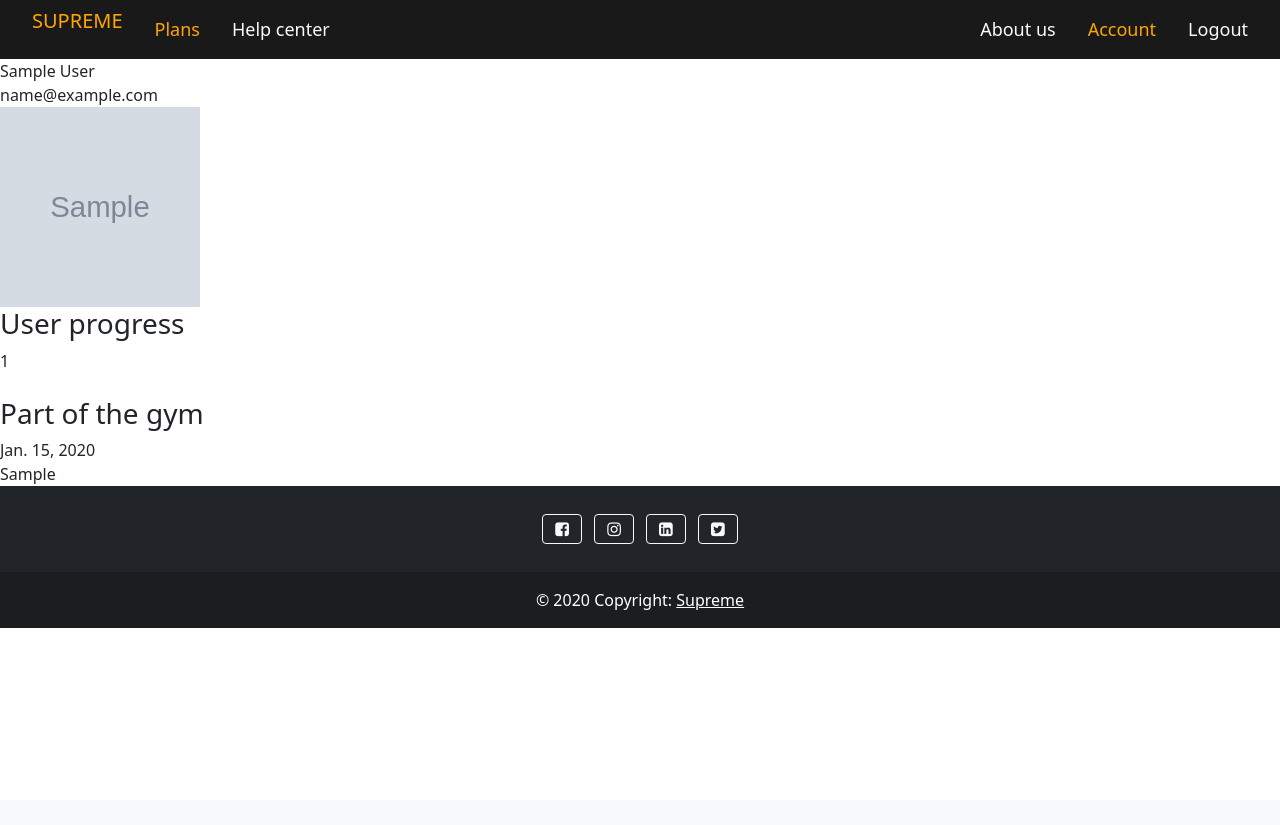
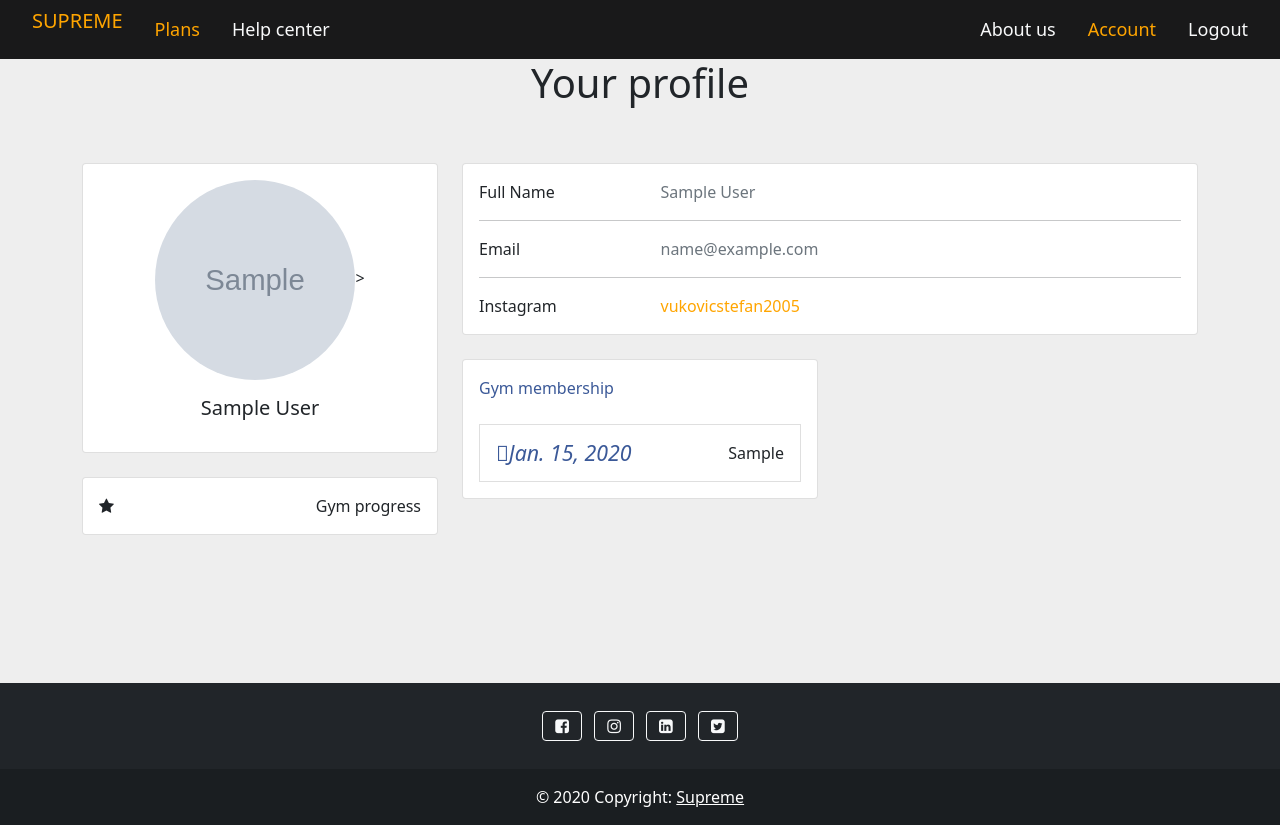
Before and after one commit to vstefan22/Gym-site, a Django app: page /account/ in a window 1280 px wide. Before the commit the page ends 628 px from the top, so only its background shows below. Run offline with Django 3.2, Linux system fonts and the light colour scheme; a user stored in the database is signed in; tables that the repository leaves empty hold one stand-in row (values such as "Sample post"); grey boxes marked "Sample" are stand-in pictures; parts of the project's set-up code (start-up, migrations or seed data) failed here and were passed over.

Commit message:
account page designed

```diff
--- a/gym_app/templates/gym_app/account.html
+++ b/gym_app/templates/gym_app/account.html
@@ -1,20 +1,87 @@
 {%extends 'gym_app/base.html'%} {%load static%} {%block content%}
-{{account.user.first_name}}
-{{account.user.last_name}}
-<br>
-{{account.user.email}}
-<br>
-<img src="{{account.profile_pic.url}}" style='width:200px; height:200px;' alt="">
-<br>
-<h3>User progress</h3>
-{{account.user_progress}}
-<br>
-<br>
-<h3>Part of the gym</h3>
-{%for pay in membership%}
-{{pay.date}}
-<br>
-{{pay.plan}}
-<br>
-{%endfor%}
+
+<section style="background-color: #eee;">
+    <h1 class="text-center">Your profile</h1>
+    <div class="container py-5">
+        <div class="row">
+            <div class="col-lg-4">
+                <div class="card mb-4">
+                    <div class="card-body text-center">
+                        <img src="{{account.profile_pic.url}}" style='width:200px; height:200px;' alt="avatar"
+                            class="rounded-circle img-fluid" style="width: 150px;">>
+
+
+                        <h5 class="my-3">{{account.user.first_name}} {{account.user.last_name}}</h5>
+                    </div>
+                </div>
+                <div class="card mb-4 mb-lg-0">
+                    <div class="card-body p-0">
+                        <ul class="list-group list-group-flush rounded-3">
+
+                            <li class="list-group-item d-flex justify-content-between align-items-center p-3">
+                                {% for i in stars%}
+                                <i class="fa fa-star"></i>
+                                {%endfor%}
+
+                                <p class="mb-0">Gym progress</p>
+                            </li>
+                        </ul>
+                    </div>
+                </div>
+            </div>
+            <div class="col-lg-8">
+                <div class="card mb-4">
+                    <div class="card-body">
+                        <div class="row">
+                            <div class="col-sm-3">
+                                <p class="mb-0">Full Name</p>
+                            </div>
+                            <div class="col-sm-9">
+                                <p class="text-muted mb-0">{{account.user.first_name}} {{account.user.last_name}}</p>
+                            </div>
+                        </div>
+                        <hr>
+                        <div class="row">
+                            <div class="col-sm-3">
+                                <p class="mb-0">Email</p>
+                            </div>
+                            <div class="col-sm-9">
+                                <p class="text-muted mb-0">{{account.user.email}}</p>
+                            </div>
+                        </div>
+                        <hr>
+                        <div class="row">
+                            <div class="col-sm-3">
+                                <p class="mb-0">Instagram</p>
+                            </div>
+                            <div class="col-sm-9">
+                                <p class="text-muted mb-0"><a href="https://www.instagram.com/vukovicstefan2005/"
+                                        style="color: orange; text-decoration: none;">vukovicstefan2005</a></p>
+                            </div>
+                        </div>
+                    </div>
+                </div>
+                <div class="row">
+                    <div class="col-md-6">
+                        <div class="card mb-4 mb-md-0">
+                            <div class="card-body">
+                                <p class="mb-4" style="color: #3b5998;">Gym membership
+                                </p>
+                                {%for pay in membership%}
+                                <li class=" list-group-item d-flex justify-content-between align-items-center p-3">
+                                    <i class="fab fa-facebook-f fa-lg" style="color: #3b5998;">{{pay.date}}</i>
+                                    <p class="mb-0">{{pay.plan}}</p>
+                                </li>
+                                {%endfor%}
+                            </div>
+                        </div>
+                    </div>
+                </div>
+            </div>
+        </div>
+        <div style="margin-bottom: 100px;"></div>
+    </div>
+
+</section>
+
 {%endblock%}
--- a/gym_app/templates/gym_app/index.html
+++ b/gym_app/templates/gym_app/index.html
@@ -90,8 +90,8 @@
                 </ul>
                 <div class="d-grid gap-2 d-md-flex justify-content-md-start mt-4">
                     <button class="btn me-md-2 w-50 hover-zoom"
-                        style="width: 200px; height:50px; background-color: #19191a;"><a href="#"
-                            style="color: white; text-decoration: none;">Contact
+                        style="width: 200px; height:50px; background-color: #19191a;"><a
+                            href="{% url 'gym:help_center' %}" style="color: white; text-decoration: none;">Contact
                             us</a></button>
                 </div>
             </div>
--- a/gym_app/views.py
+++ b/gym_app/views.py
@@ -125,12 +125,16 @@ class AccountView(TemplateView):
         context = super().get_context_data(**kwargs)
         account_user = Account.objects.get(user = self.request.user)
         membership = Membership.objects.filter(account = account_user)
+        stars = []
         for i in membership:
             print(i.account.user)
             print(i.date)
             print(i.plan)
+            progress = i.date
+            stars.append(progress)
         print(account_user)
         context['membership'] = membership
         context['account'] = account_user
+        context['stars'] = stars
 
         return context
```
